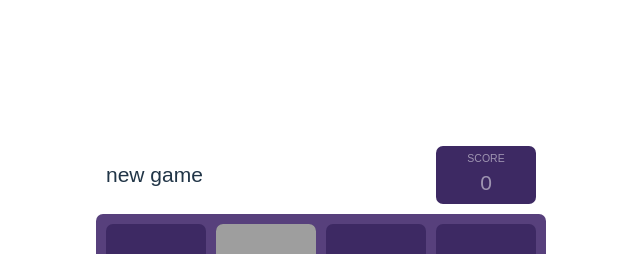
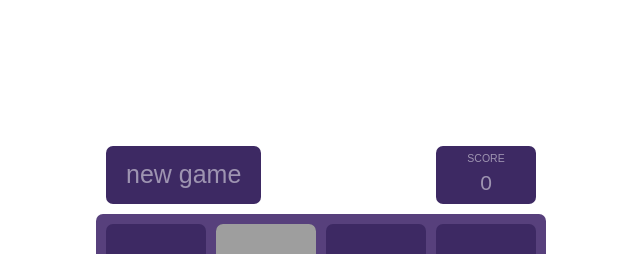
Before and after one commit to pauline-ann/2048-react, a React (Vite) app: page / in a window 1280 px wide. Shown: the top 254 px of the page, without its empty margins (319-959 px from the left). Built offline with nearby package versions, Linux system fonts and the light colour scheme; grey boxes are pictures that could not be loaded.

Commit message:
add no-select (text highlight) class

```diff
--- a/src/main.scss
+++ b/src/main.scss
@@ -57,7 +57,7 @@ body {
   justify-content: space-between;
 }
 
-.resetButton {
+.reset-button {
   background-color: #3d2963;
   color: rgba(255, 255, 255, 0.5);
   cursor: pointer;
@@ -70,6 +70,21 @@ body {
     background-color: #d3386a;
     color: rgba(255, 255, 255, 1);
   }
+}
+
+.no-select {
+  -webkit-touch-callout: none;
+  /* iOS Safari */
+  -webkit-user-select: none;
+  /* Safari */
+  -khtml-user-select: none;
+  /* Konqueror HTML */
+  -moz-user-select: none;
+  /* Old versions of Firefox */
+  -ms-user-select: none;
+  /* Internet Explorer/Edge */
+  user-select: none;
+  /* Non-prefixed version, currently supported by Chrome, Edge, Opera and Firefox */
 }
 
 .score-header {
@@ -251,6 +266,12 @@ body {
   text-align: center;
 }
 
+.try-again-image {
+  width: 100%;
+  height: 100%;
+  cursor: pointer;
+}
+
 .overlay .message {
   color: #666;
 }
```
